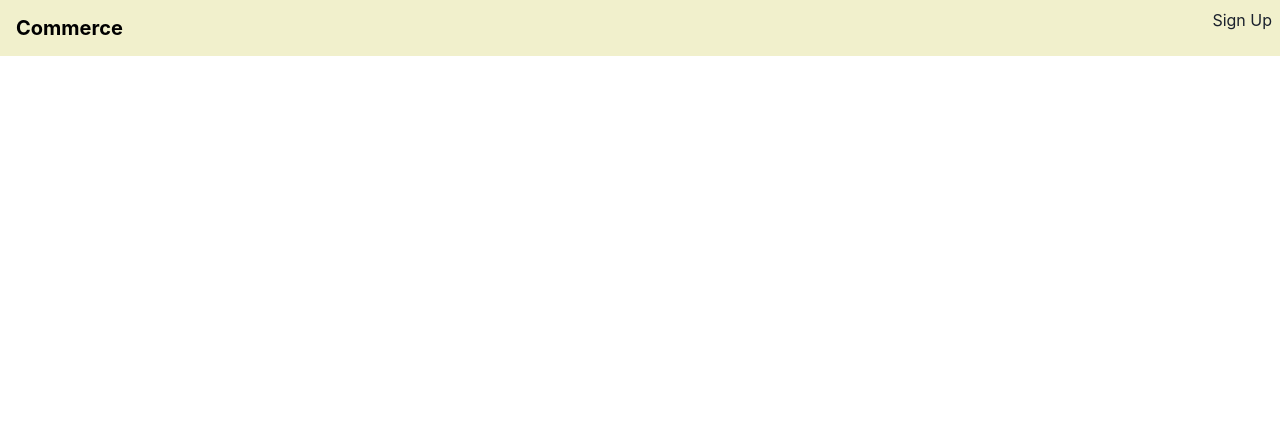
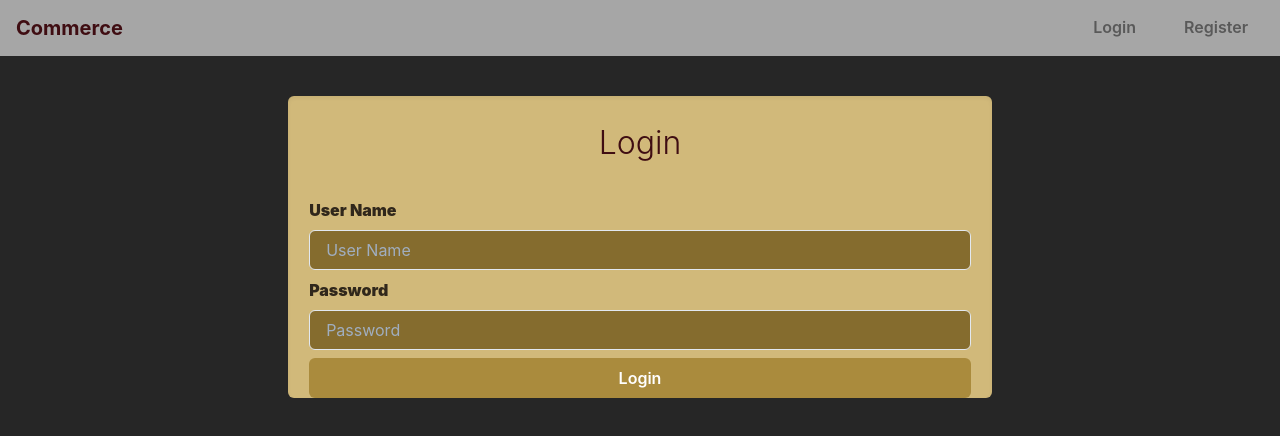
Before and after one commit to rakeenali/commerce-react, a React (Create React App) app: page /auth/login in a window 1280 px wide. Shown: the top 436 px of the page. Built offline with nearby package versions, Linux system fonts and the light colour scheme.

Commit message:
Added ui for login and  register

```diff
--- a/src/App.tsx
+++ b/src/App.tsx
@@ -1,24 +1,14 @@
-import { ChakraProvider, extendTheme } from '@chakra-ui/react'
-
+import Chakra from './Chakra'
 import Navbar from './components/Navbar'
-
-const theme = extendTheme({
-  colors: {
-    dark: '#3f0d12',
-    crimson: '#a71d31',
-    grey: '#f1f0cc',
-    light: '#d5bf86',
-    shadow: '#8d775f',
-    white: '#fff',
-    black: '#000',
-  },
-})
+import Router from './Router'
 
 function App() {
   return (
-    <ChakraProvider resetCSS theme={theme}>
-      <Navbar />
-    </ChakraProvider>
+    <Chakra>
+      <Router>
+        <Navbar />
+      </Router>
+    </Chakra>
   )
 }
 
--- /dev/null
+++ b/src/Chakra.tsx
@@ -0,0 +1,101 @@
+import React from 'react'
+import { ChakraProvider, extendTheme } from '@chakra-ui/react'
+
+const theme = extendTheme({
+  colors: {
+    dark: {
+      50: '#ffe8eb',
+      100: '#f2c0c5',
+      200: '#e7969f',
+      300: '#dd6d78',
+      400: '#d44552',
+      500: '#bb2d38',
+      600: '#92232b',
+      700: '#69181f',
+      800: '#3f0d12',
+      900: '#190205',
+    },
+    grey: {
+      50: '#fbf9e6',
+      100: '#efedc3',
+      200: '#e4e29e',
+      300: '#d9d677',
+      400: '#ceca52',
+      500: '#b4b139',
+      600: '#8c892b',
+      700: '#64621e',
+      800: '#3c3b10',
+      900: '#141400',
+    },
+    light: {
+      50: '#fbf5e2',
+      100: '#ece1c2',
+      200: '#decd9f',
+      300: '#d1b97a',
+      400: '#c4a556',
+      500: '#aa8b3d',
+      600: '#856c2e',
+      700: '#5f4d20',
+      800: '#3a2e10',
+      900: '#170e00',
+    },
+    shadow: {
+      50: '#fef0e6',
+      100: '#e3d8cc',
+      200: '#cec0b0',
+      300: '#b8a793',
+      400: '#a38d76',
+      500: '#89745c',
+      600: '#6c5a47',
+      700: '#4d4031',
+      800: '#30271b',
+      900: '#150c00',
+    },
+    white: {
+      50: '#f2f2f2',
+      100: '#d9d9d9',
+      200: '#bfbfbf',
+      300: '#a6a6a6',
+      400: '#8c8c8c',
+      500: '#737373',
+      600: '#595959',
+      700: '#404040',
+      800: '#262626',
+      900: '#0d0d0d',
+    },
+    crimson: {
+      50: '#ffe6eb',
+      100: '#f8bcc5',
+      200: '#ed919f',
+      300: '#e56779',
+      400: '#dc3c53',
+      500: '#c32439',
+      600: '#981a2d',
+      700: '#6e1220',
+      800: '#430812',
+      900: '#1d0004',
+    },
+  },
+  styles: {
+    global: {
+      body: {
+        // backgroundColor: '#000000e6',
+        backgroundColor: 'white.800',
+      },
+    },
+  },
+})
+
+type Props = {
+  children: React.ReactNode
+}
+
+function Chakra({ children }: Props): JSX.Element {
+  return (
+    <ChakraProvider resetCSS theme={theme}>
+      {children}
+    </ChakraProvider>
+  )
+}
+
+export default Chakra
--- /dev/null
+++ b/src/Router.tsx
@@ -0,0 +1,23 @@
+import React from 'react'
+import { BrowserRouter, Route, Switch } from 'react-router-dom'
+
+import Auth from './domains/auth/routes'
+
+type Props = {
+  children: React.ReactNode
+}
+
+function Router({ children }: Props): JSX.Element {
+  return (
+    <BrowserRouter>
+      {children}
+      <Switch>
+        <Route path="/auth">
+          <Auth />
+        </Route>
+      </Switch>
+    </BrowserRouter>
+  )
+}
+
+export default Router
--- a/src/components/Navbar.tsx
+++ b/src/components/Navbar.tsx
@@ -1,15 +1,39 @@
-import { Flex, Box, Heading, Spacer, Button } from '@chakra-ui/react'
+import { Link } from 'react-router-dom'
+import { Flex, Box, Heading, Spacer, Center, Button } from '@chakra-ui/react'
 
 function Navbar() {
   return (
-    <Flex p="2" bg="grey">
+    <Flex p="2" bg="white.300">
       <Box p="2">
-        <Heading size="md" color="black">
+        <Heading size="md" color="dark.800">
           Commerce
         </Heading>
       </Box>
       <Spacer />
-      <Box>Sign Up</Box>
+      <Center mx={2}>
+        <Box>
+          <Button
+            variant="ghost"
+            colorScheme="white"
+            as={Link}
+            to="/auth/login"
+          >
+            Login
+          </Button>
+        </Box>
+      </Center>
+      <Center mx={2}>
+        <Box>
+          <Button
+            variant="ghost"
+            colorScheme="white"
+            as={Link}
+            to="/auth/register"
+          >
+            Register
+          </Button>
+        </Box>
+      </Center>
     </Flex>
   )
 }
--- /dev/null
+++ b/src/domains/auth/Login.tsx
@@ -0,0 +1,63 @@
+import { useFormik } from 'formik'
+import { Box, Button, Center } from '@chakra-ui/react'
+import * as Yup from 'yup'
+
+import Input from './components/Input'
+import Form from './components/Form'
+
+type IFormInput = {
+  username: string
+  password: string
+}
+
+const schema = Yup.object().shape({
+  username: Yup.string()
+    .min(3, 'Username is too short')
+    .max(20, 'Username is too long')
+    .required('Username is required'),
+  password: Yup.string()
+    .min(6, 'Password is too short')
+    .max(32, 'Password is too long')
+    .required('Password is required'),
+})
+
+function Login() {
+  const onSubmit = (values: IFormInput) => {}
+
+  const formik = useFormik<IFormInput>({
+    initialValues: {
+      username: '',
+      password: '',
+    },
+    isInitialValid: true,
+    validationSchema: schema,
+    onSubmit: onSubmit,
+  })
+
+  return (
+    <Center my={10}>
+      <Form heading="Login" onSubmit={formik.handleSubmit}>
+        <Input
+          name="username"
+          heading="User Name"
+          onChange={formik.handleChange}
+          errorText={formik.errors.username}
+        />
+        <Input
+          name="password"
+          heading="Password"
+          type="password"
+          onChange={formik.handleChange}
+          errorText={formik.errors.password}
+        />
+        <Box width="94%" my="7">
+          <Button colorScheme="light" type="submit" width="100%">
+            Login
+          </Button>
+        </Box>
+      </Form>
+    </Center>
+  )
+}
+
+export default Login
--- /dev/null
+++ b/src/domains/auth/Register.tsx
@@ -0,0 +1,87 @@
+import { useFormik } from 'formik'
+import { Box, Button, Center } from '@chakra-ui/react'
+import * as Yup from 'yup'
+
+import Input from './components/Input'
+import Form from './components/Form'
+
+type IFormInput = {
+  firstName: string
+  lastName: string
+  username: string
+  password: string
+}
+
+const schema = Yup.object().shape({
+  firstName: Yup.string()
+    .min(3, 'First Name is too short')
+    .max(20, 'First Name is too long')
+    .required('First Name is required'),
+  lastName: Yup.string()
+    .min(2, 'Last Name is too short')
+    .max(20, 'Last Name is too long')
+    .required('Last Name is required'),
+  username: Yup.string()
+    .min(3, 'Username is too short')
+    .max(20, 'Username is too long')
+    .required('Username is required'),
+  password: Yup.string()
+    .min(6, 'Password is too short')
+    .max(32, 'Password is too long')
+    .required('Password is required'),
+})
+
+function Register() {
+  const onSubmit = (values: IFormInput) => {}
+
+  const formik = useFormik<IFormInput>({
+    initialValues: {
+      firstName: '',
+      lastName: '',
+      username: '',
+      password: '',
+    },
+    isInitialValid: true,
+    validationSchema: schema,
+    onSubmit: onSubmit,
+  })
+
+  return (
+    <Center my={10}>
+      <Form heading="Register as a new user" onSubmit={formik.handleSubmit}>
+        <Input
+          name="firstName"
+          heading="First Name"
+          onChange={formik.handleChange}
+          errorText={formik.errors.firstName}
+        />
+        <Input
+          name="lastName"
+          heading="Last Name"
+          onChange={formik.handleChange}
+          errorText={formik.errors.lastName}
+        />
+        <Input
+          name="username"
+          heading="User Name"
+          onChange={formik.handleChange}
+          errorText={formik.errors.username}
+        />
+        <Input
+          name="password"
+          heading="Password"
+          type="password"
+          onChange={formik.handleChange}
+          errorText={formik.errors.password}
+        />
+        <Box width="94%" my="7">
+          <Button colorScheme="light" type="submit" width="100%">
+            Submit
+          </Button>
+        </Box>
+      </Form>
+    </Center>
+  )
+}
+
+export default Register
--- /dev/null
+++ b/src/domains/auth/components/Form.tsx
@@ -0,0 +1,37 @@
+import React from 'react'
+import { Box, Center, Heading, VStack } from '@chakra-ui/react'
+
+type Props = {
+  children: React.ReactNode
+  heading: string
+  onSubmit: any
+}
+
+function Form({ children, heading, onSubmit }: Props): JSX.Element {
+  return (
+    <VStack
+      minW="55%"
+      bg="light.300"
+      rounded="md"
+      boxShadow="inner"
+      color="white.50"
+      as="form"
+      onSubmit={onSubmit}
+    >
+      <Box width="94%" my="7">
+        <Center>
+          <Heading
+            color="dark.800"
+            fontWeight="light"
+            fontSize={{ md: '32px', lg: '32px', base: '18px' }}
+          >
+            {heading}
+          </Heading>
+        </Center>
+      </Box>
+      {children}
+    </VStack>
+  )
+}
+
+export default Form
--- /dev/null
+++ b/src/domains/auth/components/Input.tsx
@@ -0,0 +1,59 @@
+import React from 'react'
+import {
+  Box,
+  FormControl,
+  FormErrorMessage,
+  FormLabel,
+  Input as CInput,
+  FormHelperText,
+} from '@chakra-ui/react'
+
+type Props = {
+  name: string
+  heading: string
+  onChange: (e) => void
+  helperText?: string
+  errorText?: string
+  type?: string
+}
+
+function Input({
+  onChange,
+  name,
+  heading,
+
+  // defaults
+  type = 'text',
+  helperText = '',
+  errorText = '',
+}: Props): JSX.Element {
+  console.log('errorText', errorText)
+  return (
+    <Box width="94%" my="7">
+      <FormControl id={name}>
+        <FormLabel color="shadow.800" fontWeight="900">
+          {heading}
+        </FormLabel>
+        <CInput
+          size="md"
+          background="light.600"
+          focusBorderColor="light.600"
+          placeholder={heading}
+          type={type}
+          name={name}
+          onChange={onChange}
+        />
+        {helperText && (
+          <FormHelperText color="shadow.700">{helperText}</FormHelperText>
+        )}
+        {errorText && (
+          <FormHelperText color="crimson.500" fontWeight="bolder">
+            {errorText}
+          </FormHelperText>
+        )}
+      </FormControl>
+    </Box>
+  )
+}
+
+export default Input
--- /dev/null
+++ b/src/domains/auth/routes.tsx
@@ -0,0 +1,21 @@
+import { Route, Switch, useRouteMatch } from 'react-router-dom'
+
+import Login from './Login'
+import Register from './Register'
+
+function Routes(): JSX.Element {
+  const match = useRouteMatch()
+
+  return (
+    <Switch>
+      <Route path={`${match.path}/login`}>
+        <Login />
+      </Route>
+      <Route path={`${match.path}/register`}>
+        <Register />
+      </Route>
+    </Switch>
+  )
+}
+
+export default Routes
--- a/tsconfig.json
+++ b/tsconfig.json
@@ -10,6 +10,7 @@
     "forceConsistentCasingInFileNames": true,
     "noFallthroughCasesInSwitch": true,
     "module": "esnext",
+    "noImplicitAny": false,
     "moduleResolution": "node",
     "resolveJsonModule": true,
     "isolatedModules": true,
```
Also changed, not shown: package.json (+7 -1 lines), 2 other files (tests, documents, lock files or other folders).
